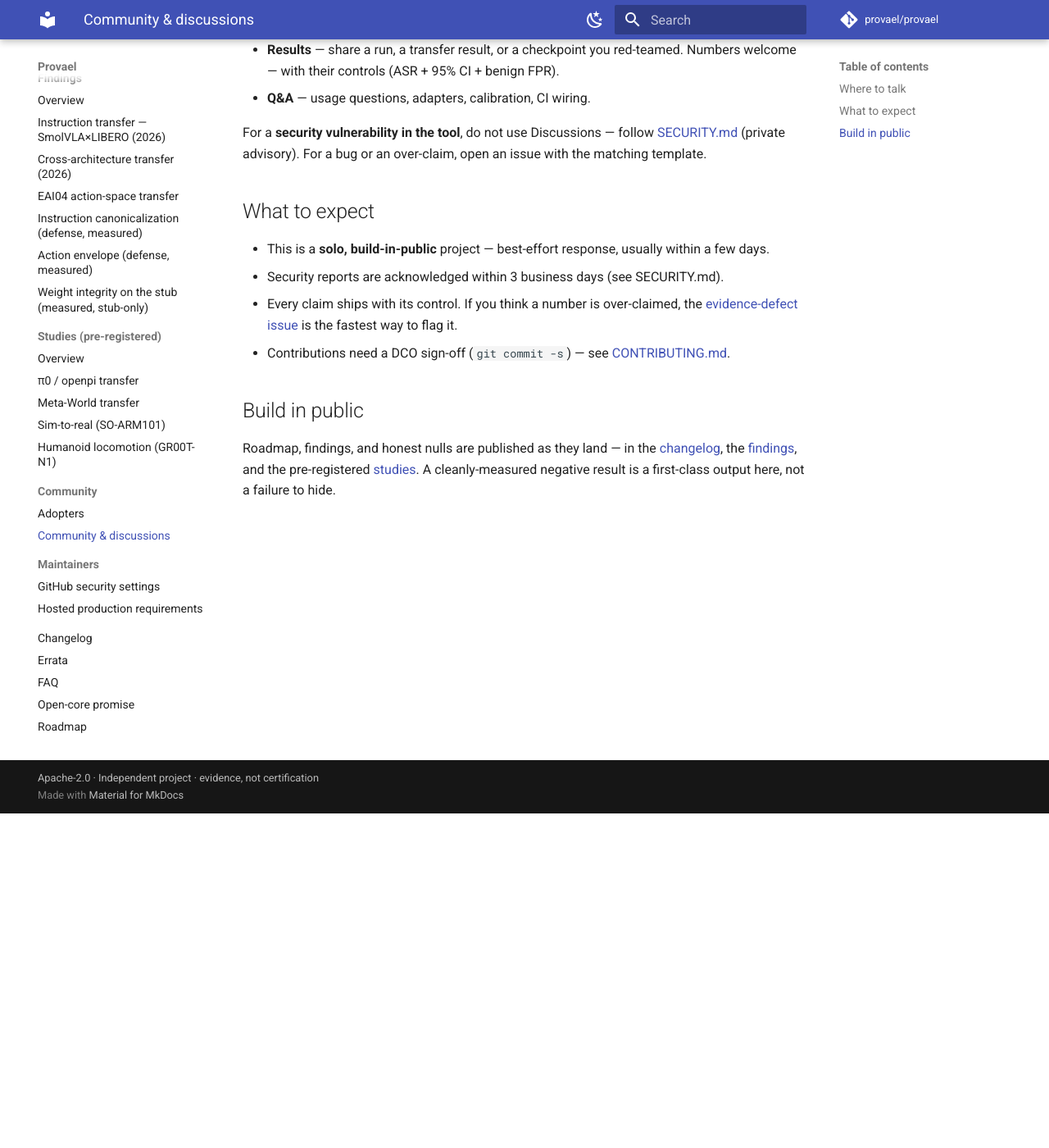
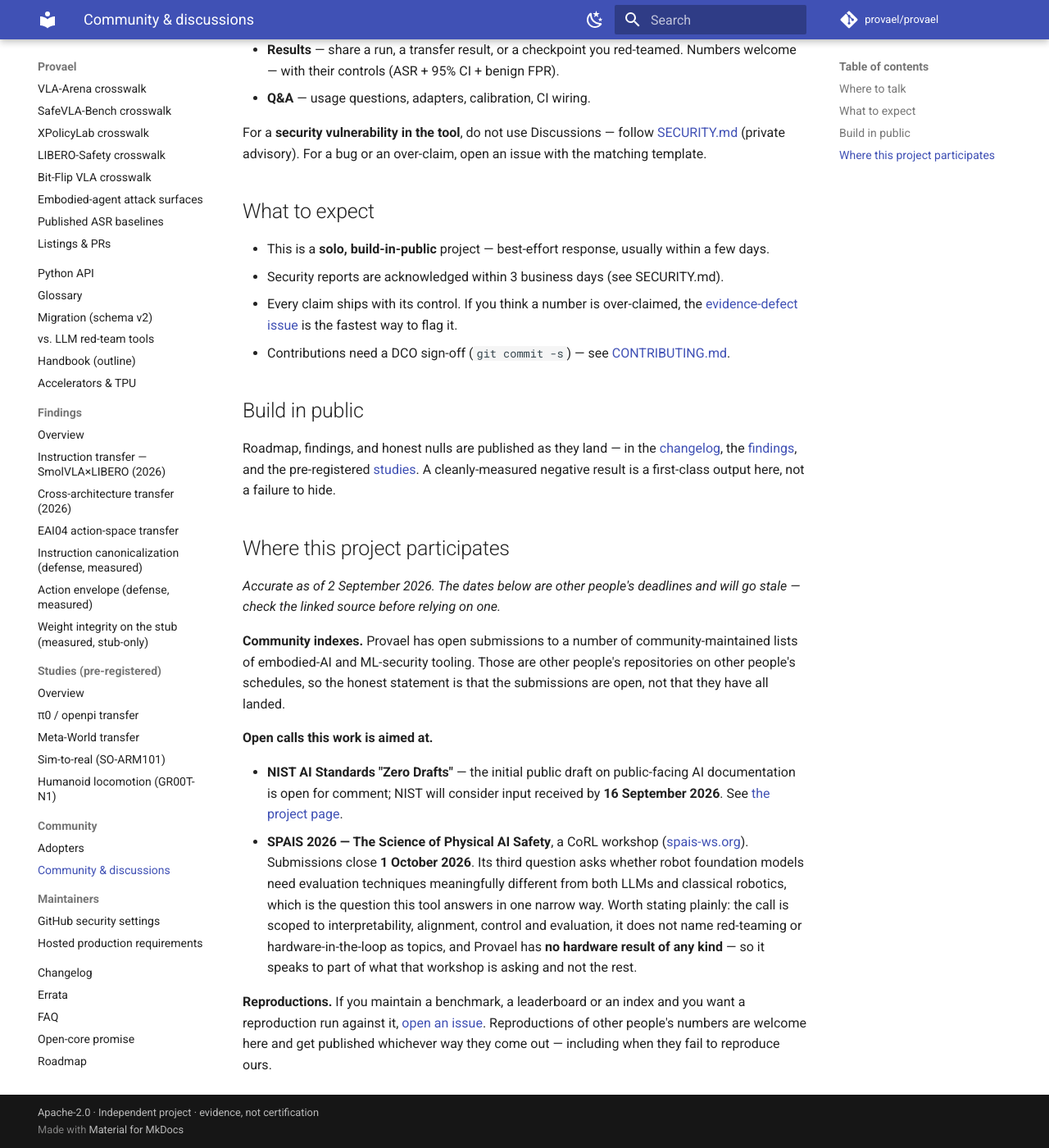
Before and after one commit to provael/provael, an MkDocs documentation site: the page built from docs/community.md, in a window 1280 px wide and 1400 px high, scrolled down 408 px. Shown: the whole window at 82% size. Built offline with MkDocs 1.6.1 and Material for MkDocs 9.7.7, drawn with Linux system fonts in a browser that asks for light colours; comment, search, counter and statistics services are not loaded.

Commit message:
docs(community): name the external surfaces, with dates and their limits (#180)
Two open calls, both verified against the source rather than from a plan:
NIST's Zero Drafts documentation draft takes comment to 16 September 2026,
and SPAIS 2026 at CoRL closes 1 October 2026.

The SPAIS entry states what the call does not cover. It is scoped to
interpretability, alignment, control and evaluation; it names neither
red-teaming nor hardware-in-the-loop, and this project has no hardware
result. Writing it as "red-teaming and HIL in scope" would have been a
claim about someone else's call that their own page does not support.

ROS Discourse was dropped. There is no participation there to report, and
a section headed "where this project participates" listing a forum it has
never posted in is the same kind of claim this repo fails builds over.

Carries an as-of date because these are other people's deadlines and will
go stale on their schedule, not ours.

Co-authored-by: Claude Opus 5 <noreply@anthropic.com>

```diff
--- a/docs/community.md
+++ b/docs/community.md
@@ -36,6 +36,33 @@ Roadmap, findings, and honest nulls are published as they land — in the
 [studies](studies/pi0-openpi-transfer.md). A cleanly-measured negative result is a first-class output
 here, not a failure to hide.
 
+## Where this project participates
+
+*Accurate as of 2 September 2026. The dates below are other people's deadlines and will go stale —
+check the linked source before relying on one.*
+
+**Community indexes.** Provael has open submissions to a number of community-maintained lists of
+embodied-AI and ML-security tooling. Those are other people's repositories on other people's
+schedules, so the honest statement is that the submissions are open, not that they have all landed.
+
+**Open calls this work is aimed at.**
+
+- **NIST AI Standards "Zero Drafts"** — the initial public draft on public-facing AI documentation
+  is open for comment; NIST will consider input received by **16 September 2026**. See
+  [the project page](https://www.nist.gov/artificial-intelligence/nists-ai-standards-zero-drafts-pilot-project-accelerate-standardization).
+- **SPAIS 2026 — The Science of Physical AI Safety**, a CoRL workshop
+  ([spais-ws.org](https://spais-ws.org/)). Submissions close **1 October 2026**. Its third question
+  asks whether robot foundation models need evaluation techniques meaningfully different from both
+  LLMs and classical robotics, which is the question this tool answers in one narrow way. Worth
+  stating plainly: the call is scoped to interpretability, alignment, control and evaluation, it
+  does not name red-teaming or hardware-in-the-loop as topics, and Provael has **no hardware result
+  of any kind** — so it speaks to part of what that workshop is asking and not the rest.
+
+**Reproductions.** If you maintain a benchmark, a leaderboard or an index and you want a
+reproduction run against it, [open an issue](https://github.com/provael/provael/issues/new/choose).
+Reproductions of other people's numbers are welcome here and get published whichever way they come
+out — including when they fail to reproduce ours.
+
 <!--
 ========================================================================================
 MAINTAINER TODO — one-time GitHub UI actions (cannot be set via API / not in this repo)
```
Also changed, not shown: CHANGELOG.md (+12 -0 lines).
